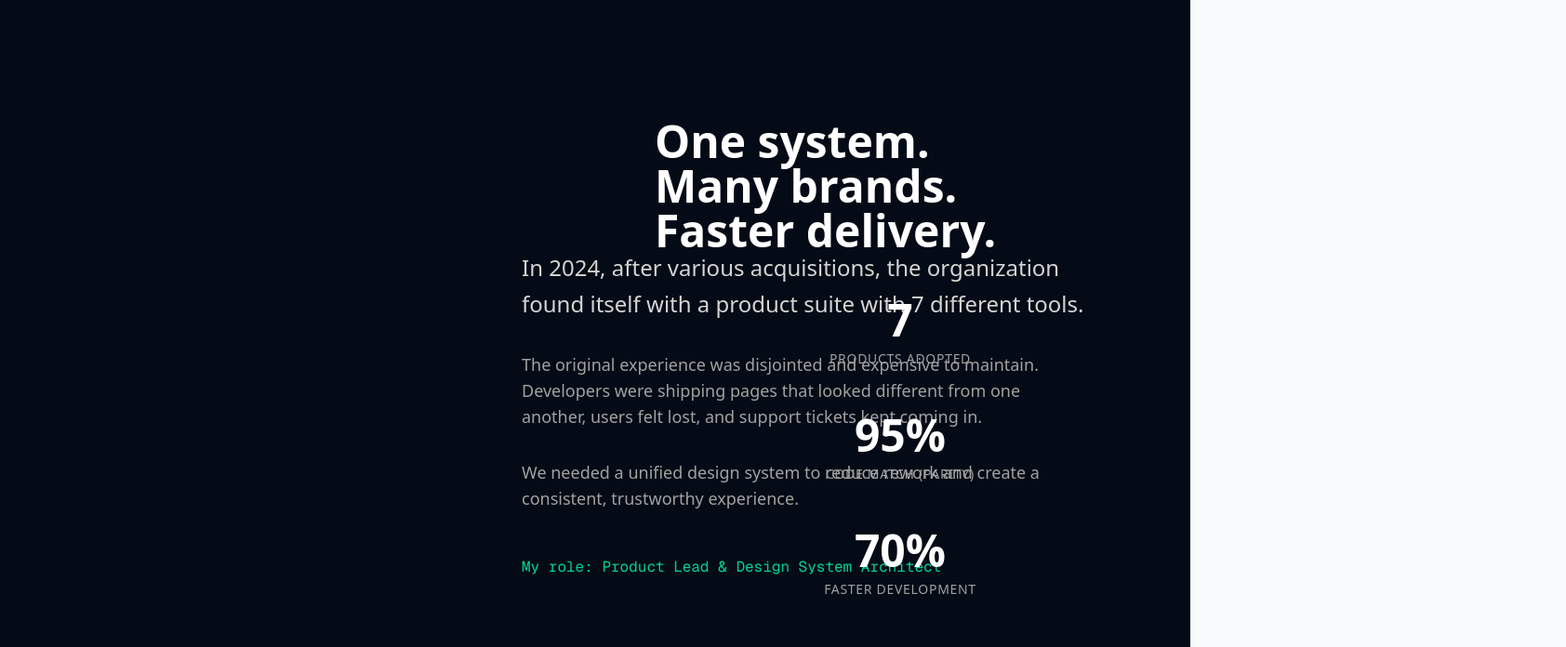
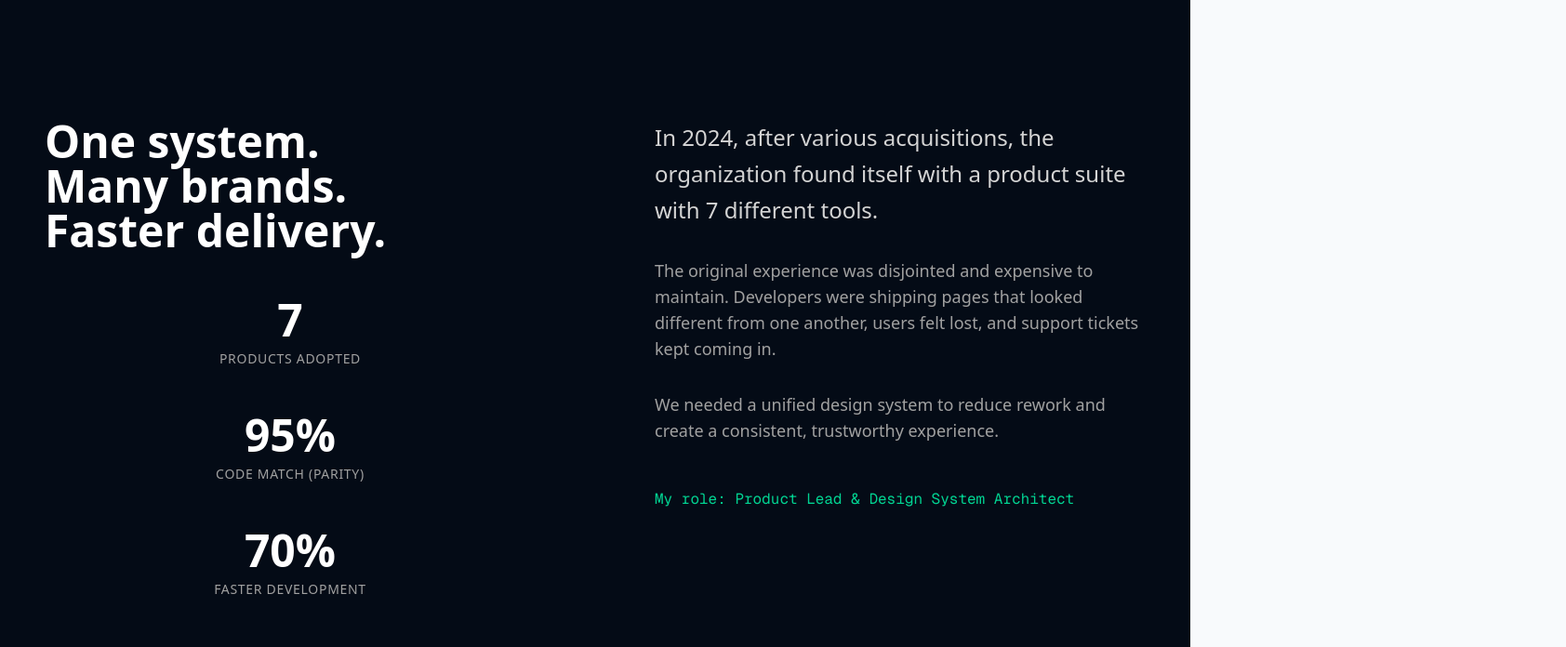
Before and after one commit to leonardodemurtas/portfolio-next, a Next.js app: page /featured/design-system in a window 1280 px wide. Shown: the part 680-1376 px from the top of the page at 93% size, 1684 px wide, since content can reach past the window. Built offline with nearby package versions, Linux system fonts and the light colour scheme.

Commit message:
Apply CSS style changes from browser preview

```diff
--- a/app/featured/design-system/page.tsx
+++ b/app/featured/design-system/page.tsx
@@ -37,24 +37,7 @@ export default function DesignSystemPage() {
             <section className="bg-[#040B16] text-white py-20 md:py-32 px-6 md:px-12 text-center">
                 <div className="max-w-[90rem] mx-auto">
                     <div className="grid grid-cols-1 md:grid-cols-2 gap-16 md:gap-32">
-                        <div className="space-y-8 flex flex-col items-start text-left md:w-[1636px] md:pt-[140px] md:pr-[513px] md:pb-0 md:pl-[513px]">
-                            <p className="text-xl md:text-2xl leading-relaxed text-neutral-300">
-                                In 2024, after various acquisitions, the organization found itself with a product suite with 7 different tools.
-                            </p>
-                            <p className="text-lg text-neutral-400">
-                                The original experience was disjointed and expensive to maintain.
-                                Developers were shipping pages that looked different from one another,
-                                users felt lost, and support tickets kept coming in.
-                            </p>
-                            <p className="text-lg text-neutral-400">
-                                We needed a unified design system to reduce rework and create a consistent, trustworthy experience.
-                            </p>
-                            <p className="font-mono text-emerald-400 pt-4">
-                                My role: Product Lead & Design System Architect
-                            </p>
-                        </div>
-
-                        <div>
+                        <div className="flex flex-col">
                             <h2 className="text-4xl md:text-5xl font-bold mb-12 text-left">
                                 One system.
                                 <br />
@@ -85,6 +68,23 @@ export default function DesignSystemPage() {
                                     <div className="text-neutral-400 text-sm uppercase tracking-wider">Less design rework</div>
                                 </div>
                             </div>
+                        </div>
+
+                        <div className="space-y-8 max-w-[610px] text-left">
+                            <p className="text-xl md:text-2xl leading-relaxed text-neutral-300">
+                                In 2024, after various acquisitions, the organization found itself with a product suite with 7 different tools.
+                            </p>
+                            <p className="text-lg text-neutral-400">
+                                The original experience was disjointed and expensive to maintain.
+                                Developers were shipping pages that looked different from one another,
+                                users felt lost, and support tickets kept coming in.
+                            </p>
+                            <p className="text-lg text-neutral-400">
+                                We needed a unified design system to reduce rework and create a consistent, trustworthy experience.
+                            </p>
+                            <p className="font-mono text-emerald-400 pt-4">
+                                My role: Product Lead & Design System Architect
+                            </p>
                         </div>
                     </div>
                 </div>
@@ -309,7 +309,7 @@ export default function DesignSystemPage() {
             </section>
 
             {/* 4. Reflection / Footer Section - Dark */}
-            <section className="bg-[#0a0f1c] text-white py-20 md:py-32 px-6 md:px-12">
+            <section className="bg-[#040B16] text-white py-20 md:py-32 px-6 md:px-12">
                 <div className="max-w-[90rem] mx-auto border-t border-neutral-800 pt-20">
                     <h2 className="text-sm font-medium tracking-widest uppercase text-neutral-500 mb-8">
                         Reflection and Future Directions
```
